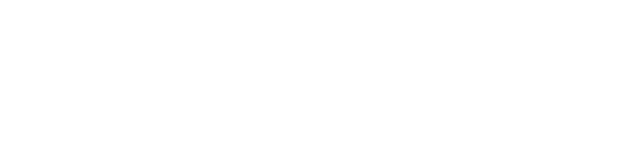
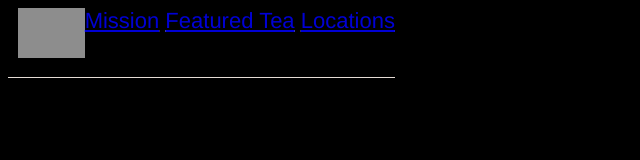
Before and after one commit to thaliapap/teacozy, a plain HTML site: page index.html in a window 1280 px wide. Shown: the whole page, without its empty margins (0-640 px from the left). Drawn offline with Linux system fonts and the light colour scheme; grey boxes are pictures that could not be loaded.

Commit message:
Add header

```diff
--- a/index.html
+++ b/index.html
@@ -5,6 +5,14 @@
     <link rel="stylesheet" href="./resources/css/style.css" type="text/css">
   </head>
   <body>
+    <header>
+      <img class="logo" src="https://s3.amazonaws.com/codecademy-content/courses/freelance-1/unit-4/img-tea-cozy-logo.png">
+      <nav>
+        <span> <a href="mission">Mission</a></span>
+        <span> <a href="featured-tea">Featured Tea</a></span>
+        <span> <a href="locations">Locations</a></span>
+      </nav>
+    </header>
 
   </body>
 </html>
--- a/resources/css/style.css
+++ b/resources/css/style.css
@@ -0,0 +1,33 @@
+/*Universal styles*/
+
+body{
+  font-family: Helvetica;
+  font-size: 22px;
+  color:seashell;
+  background-color: black;
+  opacity: 0.9;
+  text-align: center;
+}
+
+/*Header section*/
+header{
+  display:flex;
+  position:fixed;
+  height:69px;
+  border-bottom: 1px solid seashell;
+}
+
+.logo{
+  flex-grow: 1;
+  margin-left: 10px;
+  height:50px;
+}
+
+nav{
+  display:inline-block;
+}
+
+nav span{
+  display:inline-block;
+  text-decoration: underline;
+}
```
